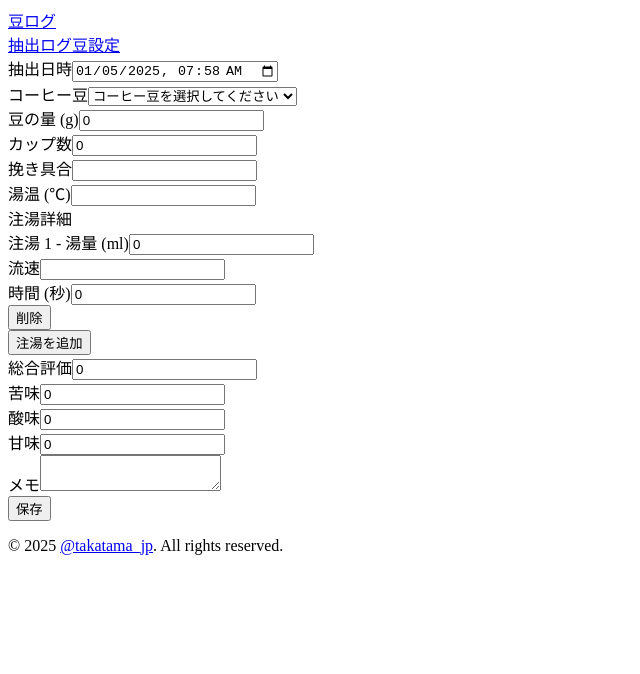
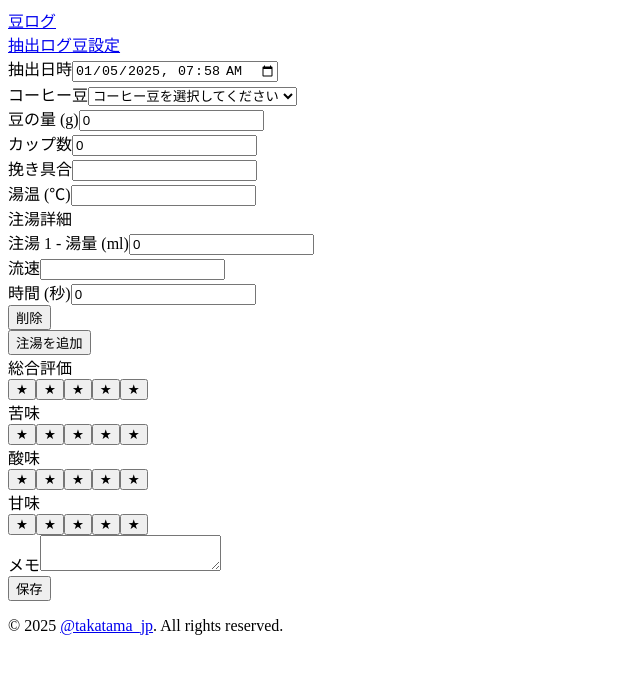
Before and after one commit to takatama/mame-log, a React app: page /brews/new in a window 1280 px wide. Shown: the top 674 px of the page, without its empty margins (0-640 px from the left). Built offline with nearby package versions, Linux system fonts and the light colour scheme; the HTML template or start-up script is replaced by a standard one.

Commit message:
feat: add StarRating component and integrate it into BrewForm for improved rating input

```diff
--- /dev/null
+++ b/src/components/StarRating.tsx
@@ -0,0 +1,25 @@
+import React from 'react';
+
+interface StarRatingProps {
+  rating: number;
+  onRatingChange: (rating: number) => void;
+}
+
+const StarRating: React.FC<StarRatingProps> = ({ rating, onRatingChange }) => {
+  return (
+    <div className="flex space-x-1">
+      {[1, 2, 3, 4, 5].map((star) => (
+        <button
+          key={star}
+          type="button"
+          onClick={() => onRatingChange(star)}
+          className={`p-1 ${rating >= star ? 'text-yellow-500' : 'text-gray-400'}`}
+        >
+          ★
+        </button>
+      ))}
+    </div>
+  );
+};
+
+export default StarRating;
--- a/src/pages/BrewForm.tsx
+++ b/src/pages/BrewForm.tsx
@@ -1,6 +1,7 @@
 import React, { useEffect, useState } from 'react';
 import { useLocation } from 'react-router-dom';
 import { Bean, Beans } from '../types/Bean';
+import StarRating from '../components/StarRating';
 
 const BrewForm: React.FC<Beans> = ({ beans }) => {
   const location = useLocation();
@@ -202,39 +203,19 @@ const BrewForm: React.FC<Beans> = ({ beans }) => {
         {/* 評価 */}
         <div>
           <label className="block text-sm font-medium">総合評価</label>
-          <input
-            type="number"
-            value={overallScore}
-            onChange={(e) => setOverallScore(Number(e.target.value))}
-            className="mt-1 block w-full border rounded-md p-2"
-          />
+          <StarRating rating={overallScore} onRatingChange={setOverallScore} />
         </div>
         <div>
           <label className="block text-sm font-medium">苦味</label>
-          <input
-            type="number"
-            value={bitterness}
-            onChange={(e) => setBitterness(Number(e.target.value))}
-            className="mt-1 block w-full border rounded-md p-2"
-          />
+          <StarRating rating={bitterness} onRatingChange={setBitterness} />
         </div>
         <div>
           <label className="block text-sm font-medium">酸味</label>
-          <input
-            type="number"
-            value={acidity}
-            onChange={(e) => setAcidity(Number(e.target.value))}
-            className="mt-1 block w-full border rounded-md p-2"
-          />
+          <StarRating rating={acidity} onRatingChange={setAcidity} />
         </div>
         <div>
           <label className="block text-sm font-medium">甘味</label>
-          <input
-            type="number"
-            value={sweetness}
-            onChange={(e) => setSweetness(Number(e.target.value))}
-            className="mt-1 block w-full border rounded-md p-2"
-          />
+          <StarRating rating={sweetness} onRatingChange={setSweetness} />
         </div>
         <div>
           <label className="block text-sm font-medium">メモ</label>
```
